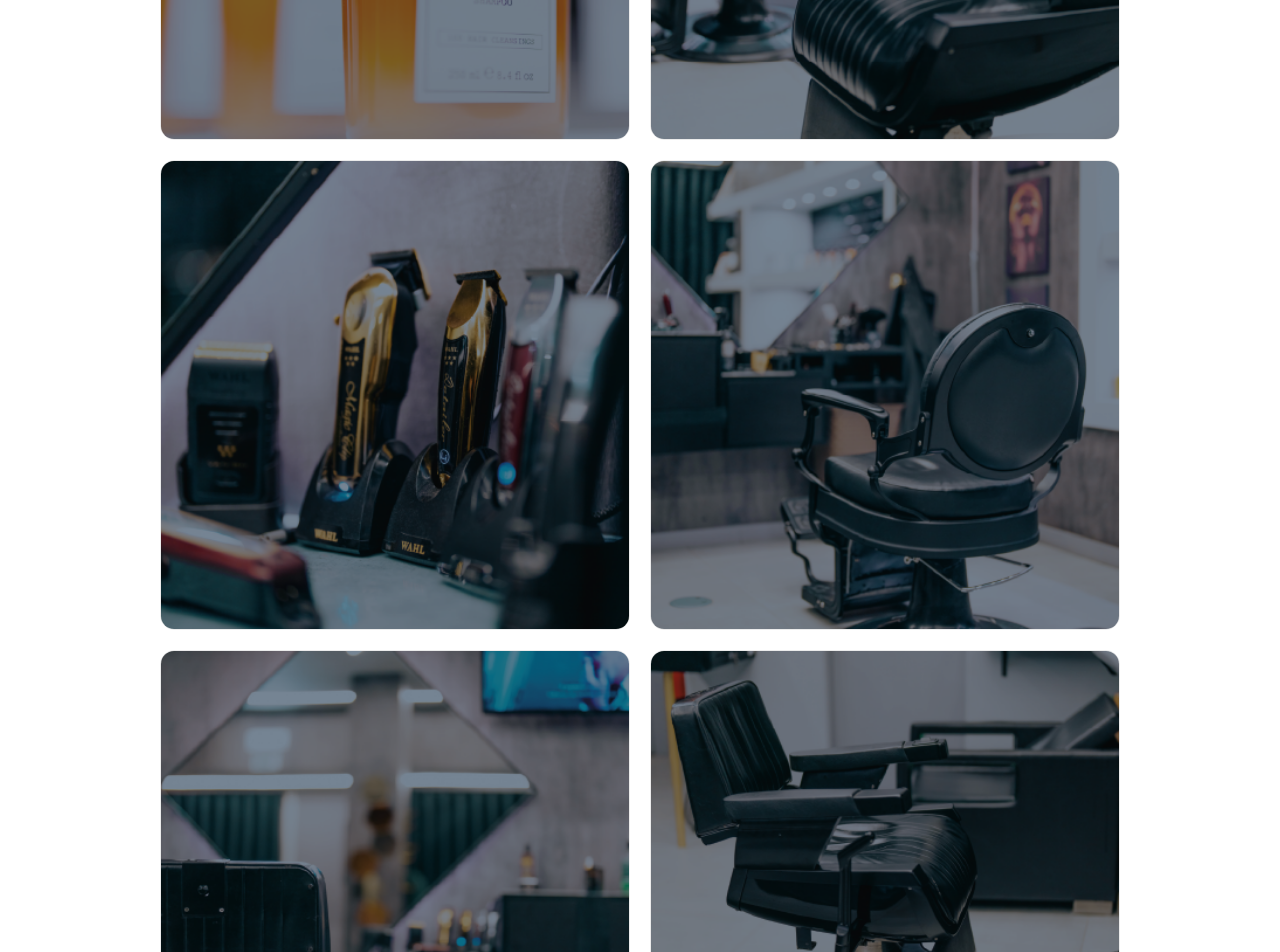
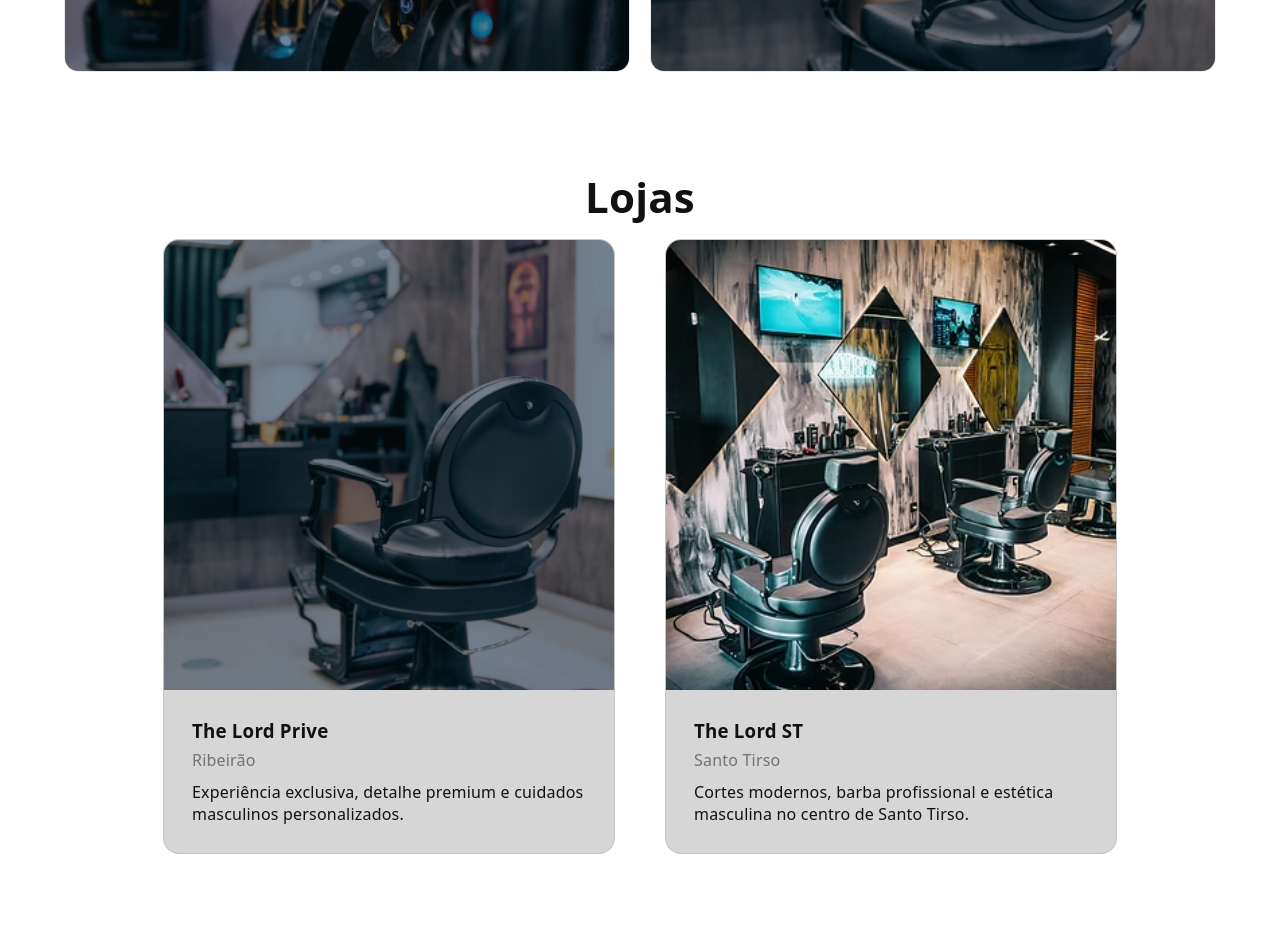
Before and after one commit to joaofernandes450/the-lord-barbershop-v2, an Angular app: page / in a window 1280 px wide. Shown: the part 1260-2212 px from the top of the page. Built offline with nearby package versions, Linux system fonts and the light colour scheme.

Commit message:
Further Gallery Layout improvements

```diff
--- a/src/app/components/minimalist-design/gallery/gallery.component.scss
+++ b/src/app/components/minimalist-design/gallery/gallery.component.scss
@@ -6,6 +6,7 @@
   img {
     flex: 1 1 calc(33.333% - 20px);
     width: 100%;
+    aspect-ratio: 2 / 1;
     height: 100%;
     object-fit: cover;
     border-radius: 14px;
@@ -29,13 +30,16 @@
 @media only screen and (max-width: 768px) {
   .grid {
     flex-direction: column;
+    img {
+      aspect-ratio: 1;
+    }
   }
 }
 
 @media only screen and (max-width: 1200px) {
   .grid {
     img {
-      flex: 1 1 calc(50% - 20px) !important;
+      flex: 1 1 calc(50% - 20px);
     }
   }
 }
--- a/src/app/components/minimalist-design/gallery/gallery.component.ts
+++ b/src/app/components/minimalist-design/gallery/gallery.component.ts
@@ -14,9 +14,9 @@ export class GalleryComponent {
     'assets/slider/4.png',
     'assets/slider/5.png',
     'assets/slider/6.png',
-    'assets/slider/7.png',
-    'assets/slider/8.png',
-    'assets/slider/9.png',
+    // 'assets/slider/7.png',
+    // 'assets/slider/8.png',
+    // 'assets/slider/9.png',
     // 'assets/slider/10.png',
     // 'assets/slider/11.png',
     // 'assets/slider/12.png',
--- a/src/app/components/minimalist-design/stores/stores.component.scss
+++ b/src/app/components/minimalist-design/stores/stores.component.scss
@@ -9,11 +9,11 @@
     border-radius: 16px;
     border: 1px solid rgba(0, 0, 0, 0.08);
     background: rgba(204, 204, 204, 0.8);
-    width: 400px;
+    width: 450px;
 
     .photo {
-      width: 400px;
-      height: 400px;
+      width: 450px;
+      height: 450px;
       a {
         display: inline-block;
         width: 100%;
--- a/src/styles.scss
+++ b/src/styles.scss
@@ -63,7 +63,7 @@ body {
 }
 .section {
   padding: 48px 22px;
-  max-width: 75%;
+  max-width: 90%;
   margin: 0 auto;
 
   h2 {
```
